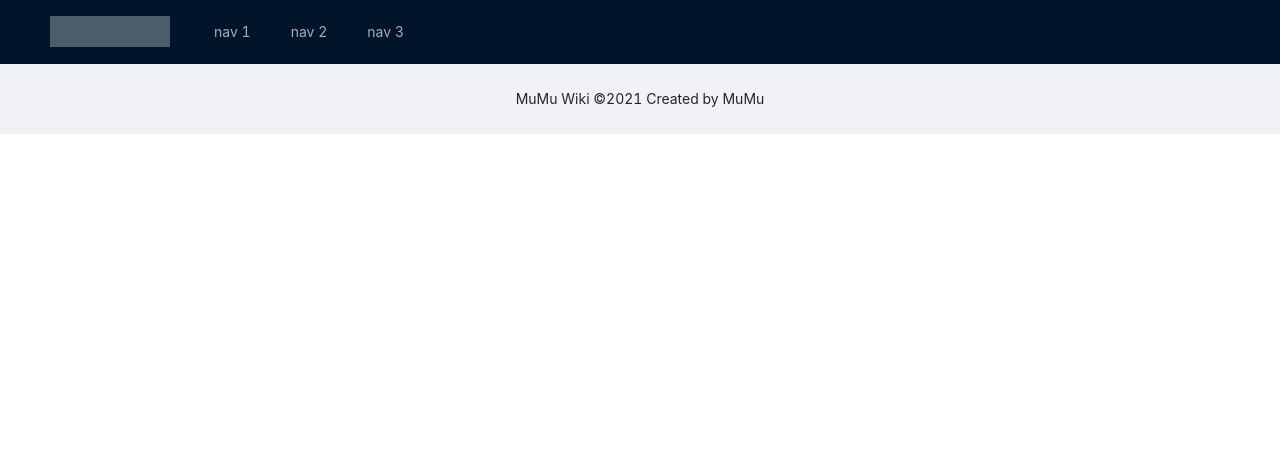
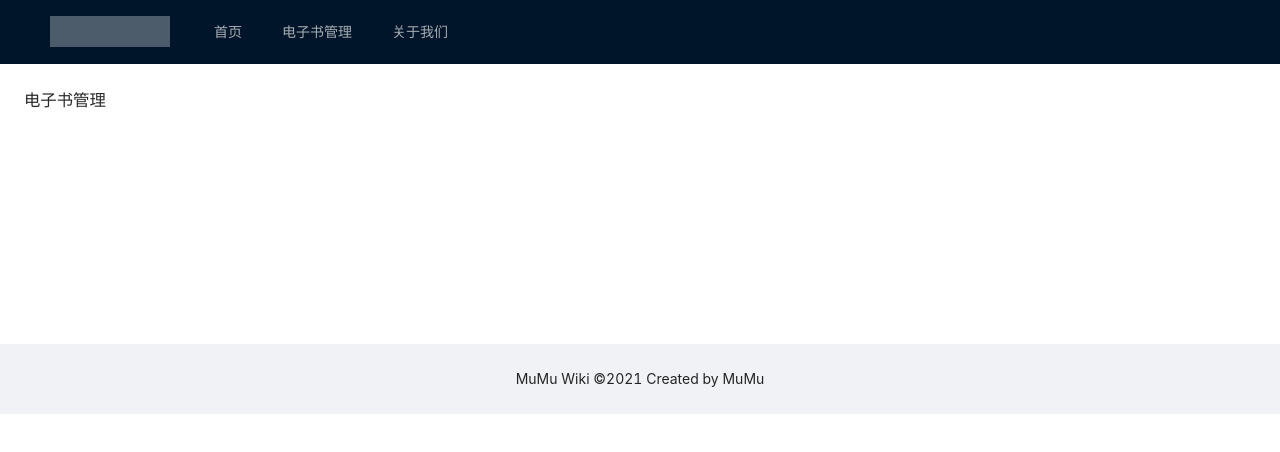
Before and after one commit to piggy925/mumu-wiki, a Vue app in the folder web/: page /admin/ebook in a window 1280 px wide. Shown: the top 452 px of the page. Built offline with nearby package versions, Linux system fonts and the light colour scheme; no server answers.

Commit message:
feat：前端增加电子书管理页面

```diff
--- a/web/src/components/the-header.vue
+++ b/web/src/components/the-header.vue
@@ -7,9 +7,15 @@
         mode="horizontal"
         :style="{ lineHeight: '64px' }"
     >
-      <a-menu-item key="1">nav 1</a-menu-item>
-      <a-menu-item key="2">nav 2</a-menu-item>
-      <a-menu-item key="3">nav 3</a-menu-item>
+      <a-menu-item key="/">
+        <router-link to="/">首页</router-link>
+      </a-menu-item>
+      <a-menu-item key="/admin/ebook">
+        <router-link to="/admin/ebook">电子书管理</router-link>
+      </a-menu-item>
+      <a-menu-item key="/about">
+        <router-link to="/about">关于我们</router-link>
+      </a-menu-item>
     </a-menu>
   </a-layout-header>
 </template>
--- a/web/src/router/index.ts
+++ b/web/src/router/index.ts
@@ -1,6 +1,7 @@
 import {createRouter, createWebHistory, RouteRecordRaw} from 'vue-router'
 import Home from '../views/home.vue'
 import About from '../views/about.vue'
+import AdminEbook from '../views/admin/admin-ebook.vue'
 
 const routes: Array<RouteRecordRaw> = [
     {
@@ -16,6 +17,11 @@
         // this generates a separate chunk (about.[hash].js) for this route
         // which is lazy-loaded when the route is visited.
         // component: () => import(/* webpackChunkName: "about" */ '../views/about.vue')
+    },
+    {
+        path: '/admin/ebook',
+        name: 'AdminEbook',
+        component: AdminEbook
     }
 ]
 
--- /dev/null
+++ b/web/src/views/admin/admin-ebook.vue
@@ -0,0 +1,11 @@
+<template>
+  <a-layout>
+    <a-layout-content
+        :style="{ background: '#fff', padding: '24px', margin: 0, minHeight: '280px' }"
+    >
+      <div class="about">
+        <h1>电子书管理</h1>
+      </div>
+    </a-layout-content>
+  </a-layout>
+</template>
```
